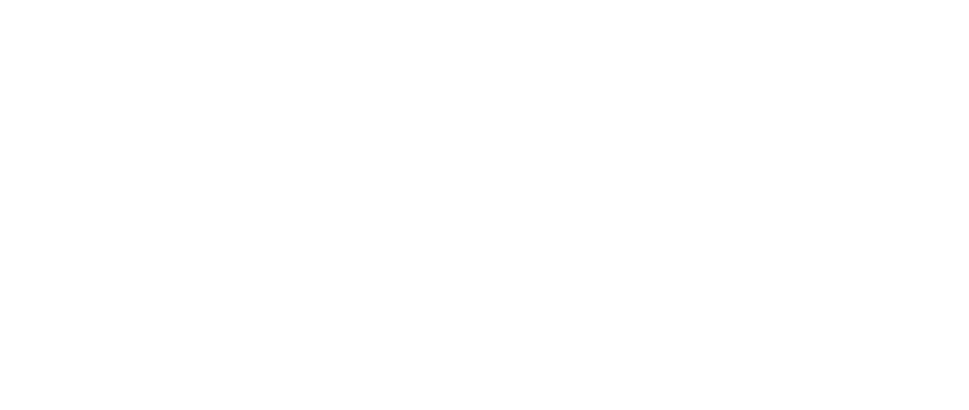
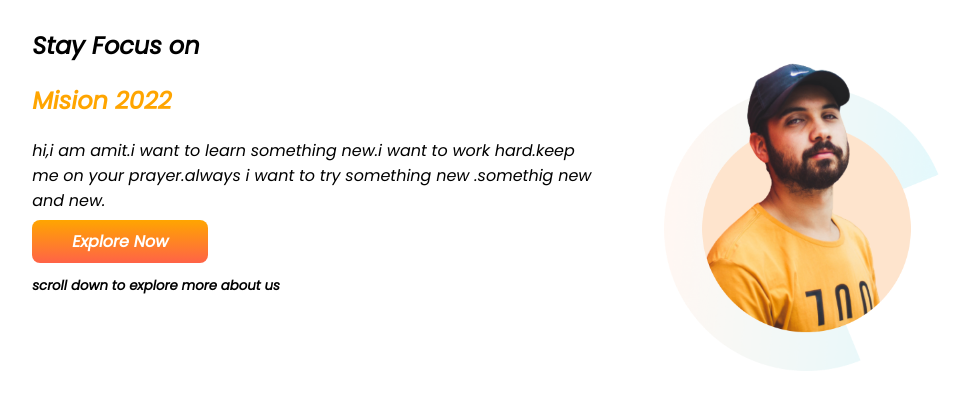
Before and after one commit to neilkanta/Assignment-1, a plain HTML site: page index.html in a window 1280 px wide. Shown: the whole page, without its empty margins (39-1008 px from the left). Drawn offline with Linux system fonts and the light colour scheme.

Commit message:
new added

```diff
--- a/index.html
+++ b/index.html
@@ -6,11 +6,26 @@
     <meta http-equiv="X-UA-Compatible" content="IE=edge">
     <meta name="viewport" content="width=device-width, initial-scale=1.0">
     <title>Amit mallick</title>
+    <link rel="preconnect" href="https://fonts.googleapis.com">
+    <link rel="preconnect" href="https://fonts.gstatic.com" crossorigin>
+    <link href="https://fonts.googleapis.com/css2?family=Poppins:ital@1&display=swap" rel="stylesheet">
     <link rel="stylesheet" href="style.css">
 </head>
 
 <body>
-
+    <section>
+        <div class="half-width">
+            <h1>Stay Focus on</h1>
+            <h1 class="orange-color">Mision 2022</h1>
+            <P>hi,i am amit.i want to learn something new.i want to work hard.keep me on your prayer.always i want to
+                try something new .somethig new and new.</P>
+            <a class="link-buttom" href="http://Explore Now">Explore Now</a>
+            <h5>scroll down to explore more about us</h5>
+        </div>
+        <div class="half-width">
+            <img src="images/person/person-0.png" alt="">
+        </div>
+    </section>
 </body>
 
 </html>
--- a/style.css
+++ b/style.css
@@ -0,0 +1,24 @@
+body{
+    font-family: 'Poppins', sans-serif;
+}
+.orange-color{
+    color: orange;
+}
+section{
+    display: flex;
+}
+.half-width{
+    width: 50%;
+    padding-left: 5%;
+}
+.half-width img{
+    width: 50%;
+}
+.link-buttom{
+    text-decoration: none;
+    background-image: linear-gradient(orange,tomato);
+    padding: 10px 40px;
+    border-radius: 8px;
+    color: white;
+    font-weight: 700;
+}
```
